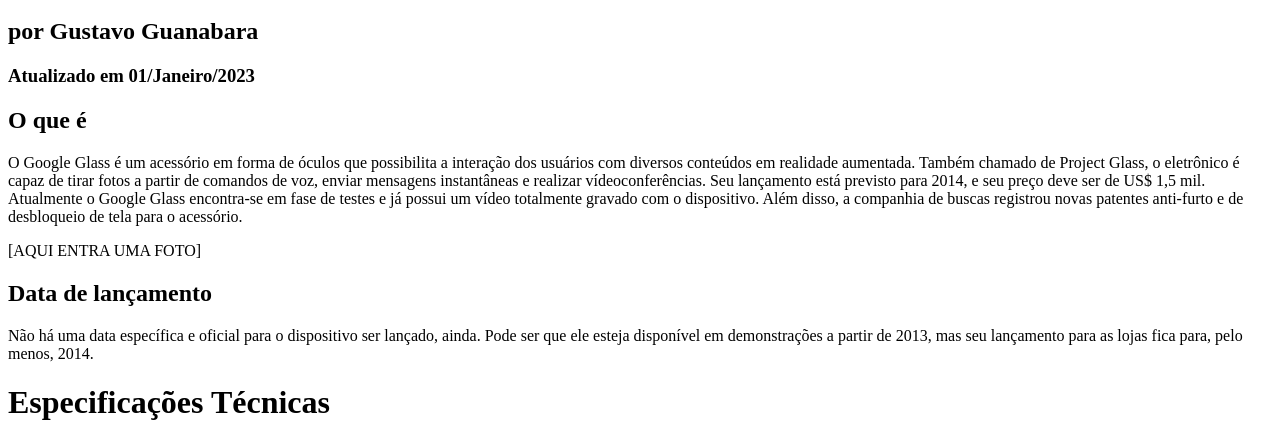
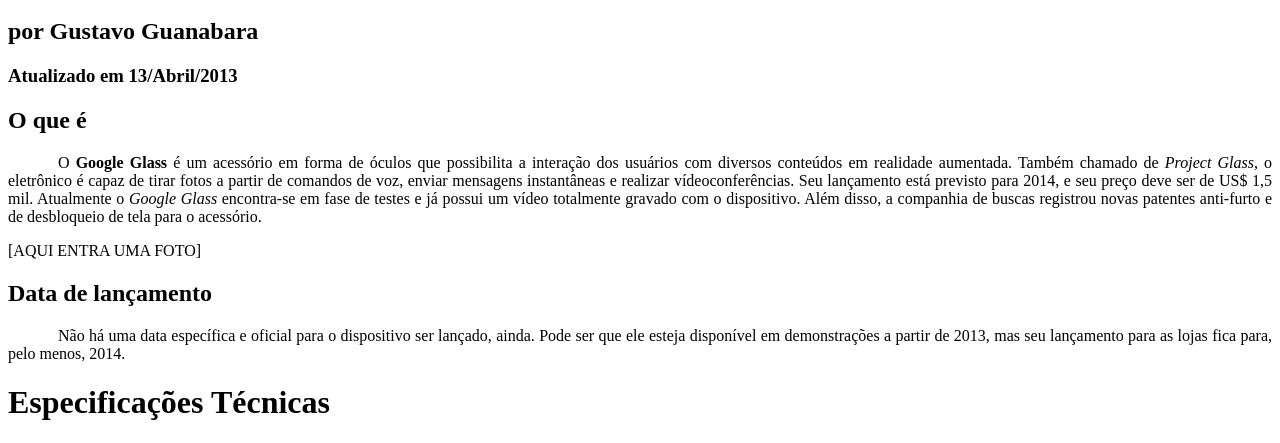
Before and after one commit to LeoDiasCarvalho/projeto-glass, a plain HTML site: page index.html in a window 1280 px wide. Shown: the part 354-797 px from the top of the page. Drawn offline with Linux system fonts and the light colour scheme.

Commit message:
Formatação de texto com HTML5 e CSS3

```diff
--- a/_css/estilo.css
+++ b/_css/estilo.css
@@ -0,0 +1,4 @@
+p{
+    text-align: justify;
+    text-indent: 50px;
+}
--- a/index.html
+++ b/index.html
@@ -5,6 +5,7 @@
     <meta http-equiv="X-UA-Compatible" content="IE=edge">
     <meta name="viewport" content="width=device-width, initial-scale=1.0">
     <title>Tudo sobre Google Glass</title>
+    <link rel="stylesheet" href="/_css/estilo.css">
 </head>
 <body>
    <div id="interface">
@@ -28,10 +29,10 @@
             <h3>Tecnologia > Inovações</h3>
             <h1>Saiba tudo sobre o Google Glass</h1>
             <h2>por Gustavo Guanabara</h2>
-            <h3>Atualizado em 01/Janeiro/2023</h3>
+            <h3>Atualizado em 13/Abril/2013</h3>
         </hgroup>
         <h2>O que é</h2>
-        <p>O Google Glass é um acessório em forma de óculos que possibilita a interação dos usuários com diversos conteúdos em realidade aumentada. Também chamado de Project Glass, o eletrônico é capaz de tirar fotos a partir de comandos de voz, enviar mensagens instantâneas e realizar vídeoconferências. Seu lançamento está previsto para 2014, e seu preço deve ser de US$ 1,5 mil. Atualmente o Google Glass encontra-se em fase de testes e já possui um vídeo totalmente gravado com o dispositivo. Além disso, a companhia de buscas registrou novas patentes anti-furto e de desbloqueio de tela para o acessório.</p>
+        <p>O <b>Google Glass</b> é um acessório em forma de óculos que possibilita a interação dos usuários com diversos conteúdos em realidade aumentada. Também chamado de <i>Project Glass</i>, o eletrônico é capaz de tirar fotos a partir de comandos de voz, enviar mensagens instantâneas e realizar vídeoconferências. Seu lançamento está previsto para 2014, e seu preço deve ser de US$ 1,5 mil. Atualmente o <em>Google Glass</em> encontra-se em fase de testes e já possui um vídeo totalmente gravado com o dispositivo. Além disso, a companhia de buscas registrou novas patentes anti-furto e de desbloqueio de tela para o acessório.</p>
 
         [AQUI ENTRA UMA FOTO]
 
```
